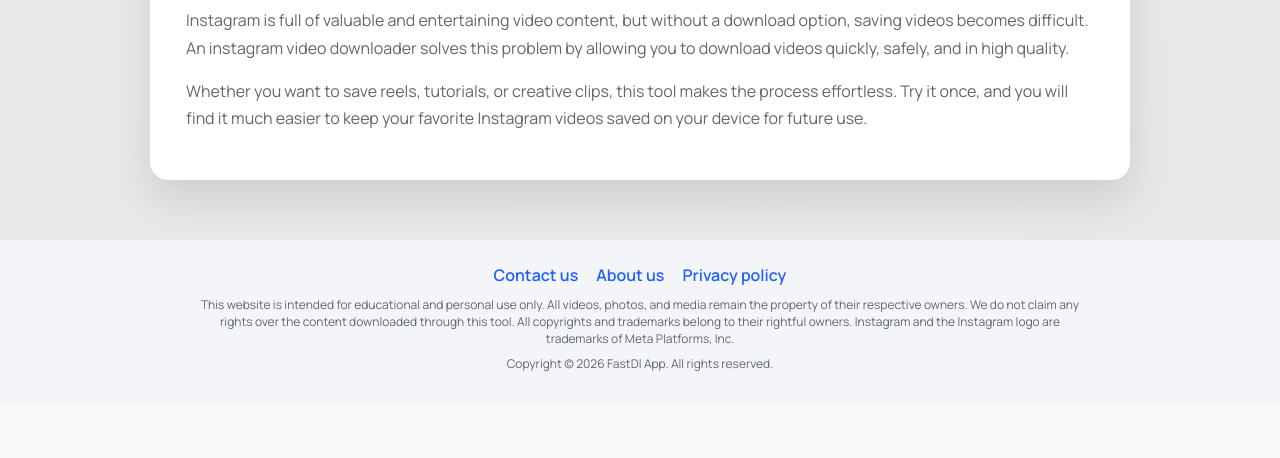
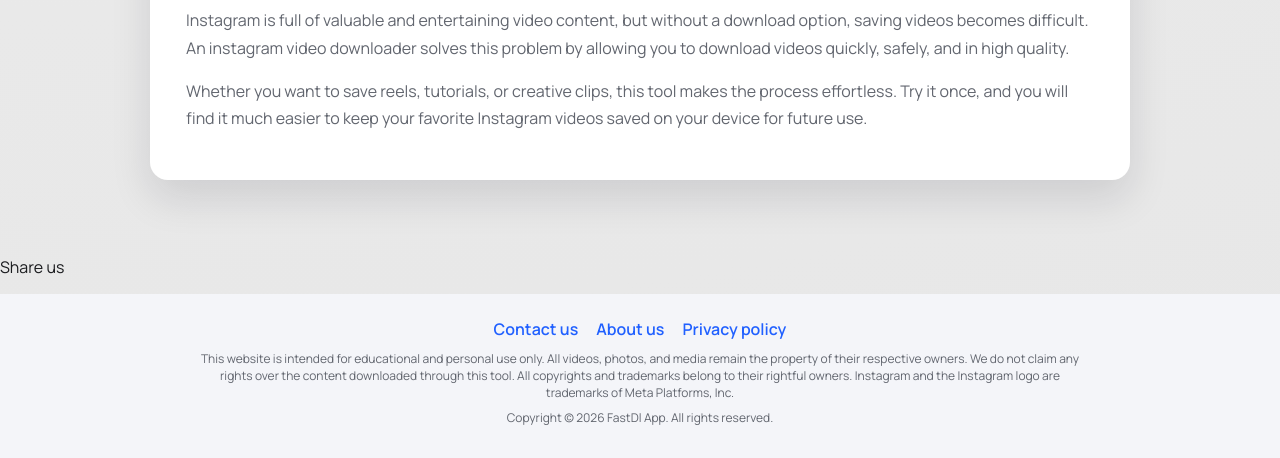
Before and after one commit to pankajvermatechtouch-a11y/web, a Flask app: page /1 in a window 1280 px wide. Shown: the part 4029-4487 px from the top of the page. Before the commit the page ends 4400 px from the top, so only its background shows below. Run offline with Flask 3, Linux system fonts and the light colour scheme; some libraries are stand-ins or nearby versions.

Commit message:
Update index.html

```diff
--- a/templates/index.html
+++ b/templates/index.html
@@ -156,6 +156,19 @@
     </main>
   </div>
 
+  <section class="share-section" aria-label="Share">
+    <p class="share-title">Share us</p>
+    <!-- AddToAny BEGIN -->
+    <div class="a2a_kit a2a_kit_size_32 a2a_default_style">
+      <a class="a2a_dd" href="https://www.addtoany.com/share"></a>
+      <a class="a2a_button_facebook"></a>
+      <a class="a2a_button_whatsapp"></a>
+      <a class="a2a_button_reddit"></a>
+      <a class="a2a_button_twitter"></a>
+    </div>
+    <!-- AddToAny END -->
+  </section>
+
   <footer class="footer">
     <div class="footer-links">
       <a href="{{ url_for('contact', lang=lang) }}">{{ t.footer_contact }}</a>
@@ -165,6 +178,8 @@
     <p class="footer-disclaimer">{{ t.footer_disclaimer }}</p>
     <p class="footer-copy">{{ t.footer_copy }}</p>
   </footer>
+
+  <script defer src="https://static.addtoany.com/menu/page.js"></script>
 
   <div class="modal{% if modal_show %} show{% endif %}" id="statusModal" role="dialog" aria-modal="true" aria-labelledby="modalTitle">
     <div class="modal-card">
```
